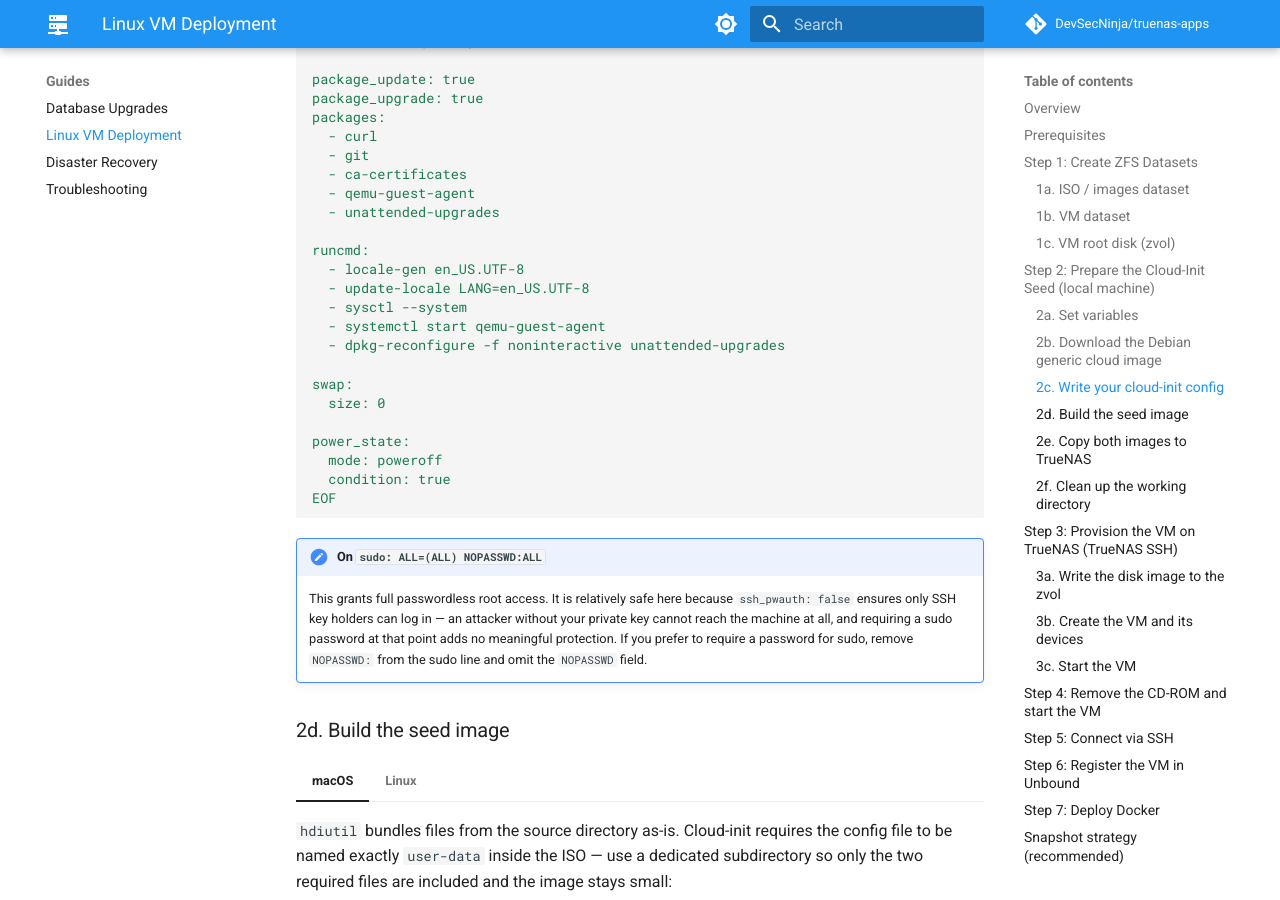
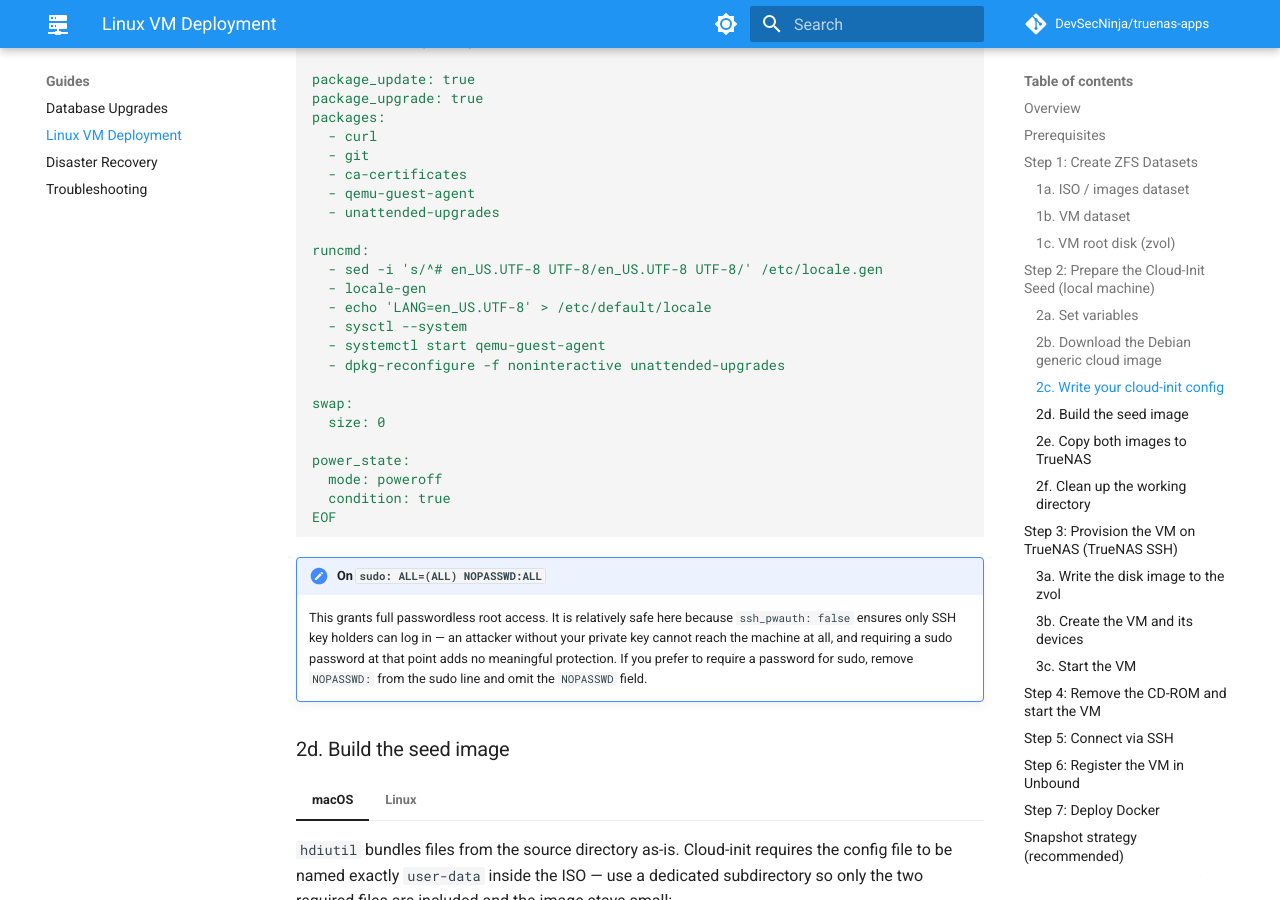
Before and after one commit to DevSecNinja/truenas-apps, an MkDocs documentation site: the page built from docs/VM-LINUX.md, in a window 1280 px wide and 900 px high, scrolled down 6617 px. Built offline with MkDocs 1.6.1 and Material for MkDocs 9.7.7, drawn with Linux system fonts in a browser that asks for light colours; comment, search, counter and statistics services are not loaded.

Commit message:
docs: update cloud-init configuration to set locale and improve language support

```diff
--- a/docs/VM-LINUX.md
+++ b/docs/VM-LINUX.md
@@ -252,8 +252,9 @@ packages:
   - unattended-upgrades
 
 runcmd:
-  - locale-gen en_US.UTF-8
-  - update-locale LANG=en_US.UTF-8
+  - sed -i 's/^# en_US.UTF-8 UTF-8/en_US.UTF-8 UTF-8/' /etc/locale.gen
+  - locale-gen
+  - echo 'LANG=en_US.UTF-8' > /etc/default/locale
   - sysctl --system
   - systemctl start qemu-guest-agent
   - dpkg-reconfigure -f noninteractive unattended-upgrades
```
